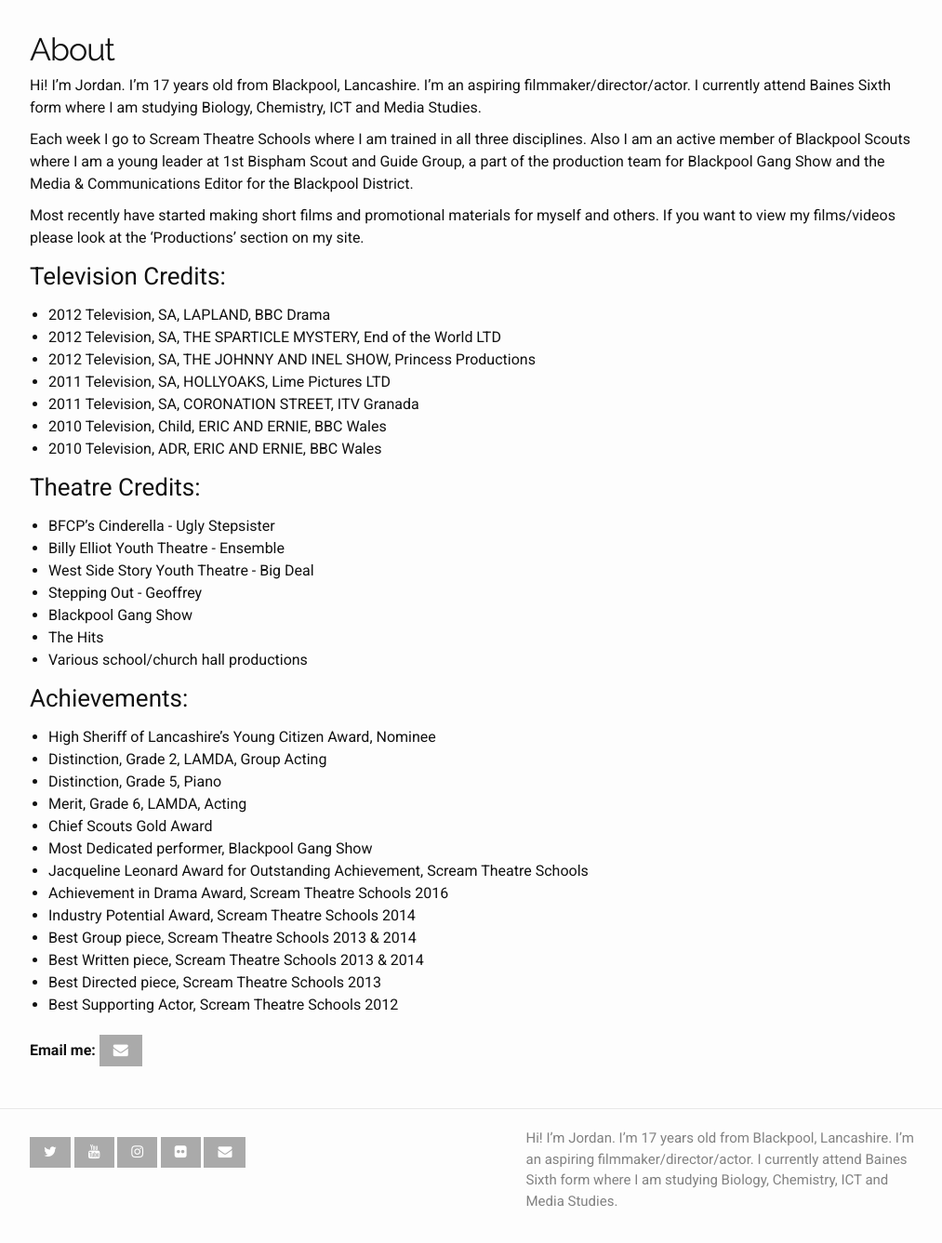
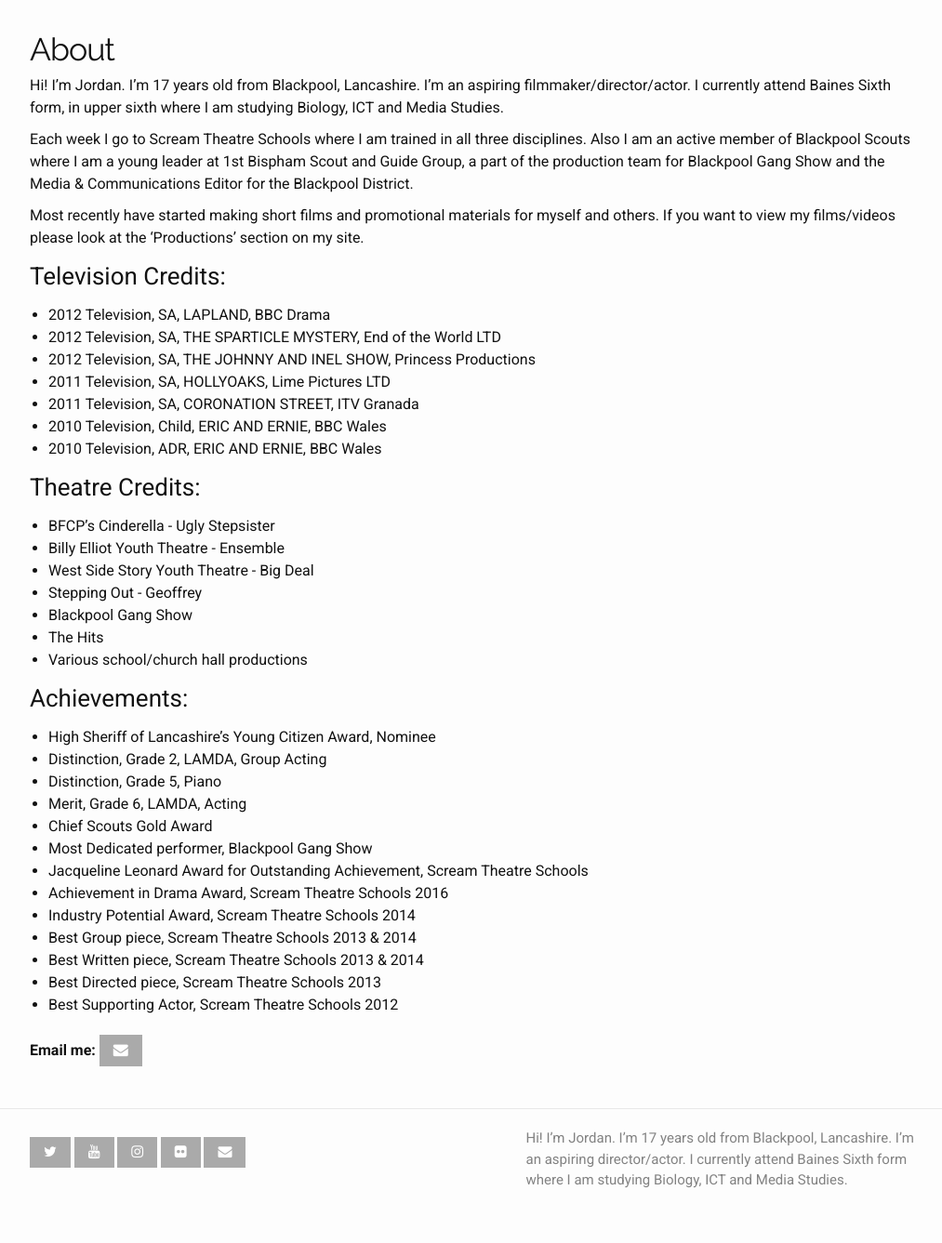
Before and after one commit to shuckproductions/jordan, a Jekyll site: the page built from about.md, in a window 1280 px wide, cut to the strip 104-1447 px from the top of the page. Shown: the top 1337 px of the strip at 93% size, without its empty margins (128-1141 px from the left). Built offline with Jekyll 4.4.1, drawn with Linux system fonts in a browser that asks for light colours; nearby versions of some CDN libraries.

Commit message:
about changed

```diff
--- a/_config.yml
+++ b/_config.yml
@@ -9,9 +9,9 @@
 title: Jordan Shuck
 email: jordan@shuck.org.uk
 description: > # this means to ignore newlines until "baseurl:"
-    Hi! I’m Jordan. I’m 17 years old from Blackpool, Lancashire. I’m an aspiring filmmaker/director/actor. I currently attend Baines Sixth form where I am studying Biology, Chemistry, ICT and Media Studies.
+    Hi! I’m Jordan. I’m 17 years old from Blackpool, Lancashire. I’m an aspiring director/actor. I currently attend Baines Sixth form where I am studying Biology, ICT and Media Studies.
 
-10wordbio: Actor | Director
+10wordbio: Actor | Aspiring Director
 
 baseurl: "" # the subpath of your site, e.g. /blog
 url: "http://jordan.shuck.org.uk" # the base hostname & protocol for your site
--- a/about.md
+++ b/about.md
@@ -4,7 +4,7 @@
 permalink: /about/
 ---
 
-Hi! I’m Jordan. I’m 17 years old from Blackpool, Lancashire. I’m an aspiring filmmaker/director/actor. I currently attend Baines Sixth form where I am studying Biology, Chemistry, ICT and Media Studies.
+Hi! I’m Jordan. I’m 17 years old from Blackpool, Lancashire. I’m an aspiring filmmaker/director/actor. I currently attend Baines Sixth form, in upper sixth where I am studying Biology, ICT and Media Studies.
 
 Each week I go to Scream Theatre Schools where I am trained in all three disciplines. Also I am an active member of Blackpool Scouts where I am a young leader at 1st Bispham Scout and Guide Group, a part of the production team for Blackpool Gang Show and the Media & Communications Editor for the Blackpool District.
 
```
Also changed, not shown: ._about.md (added).
